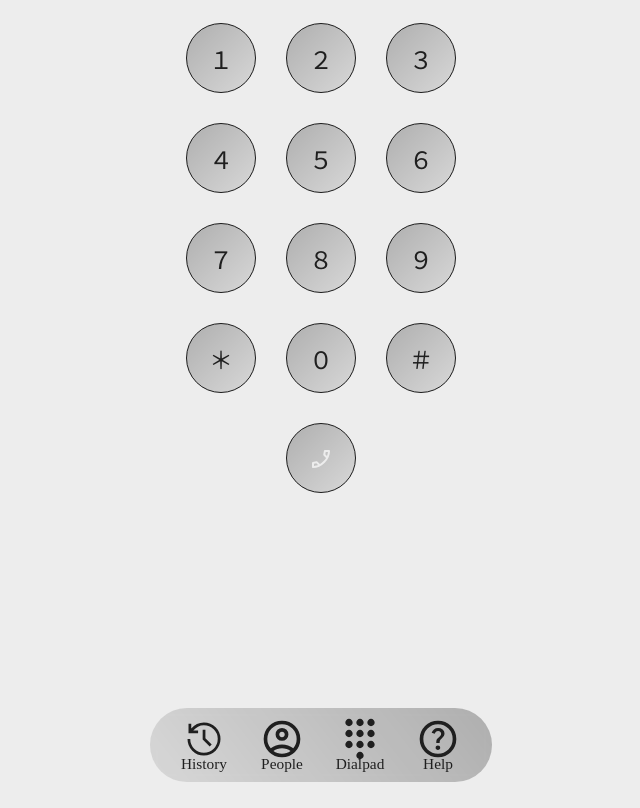
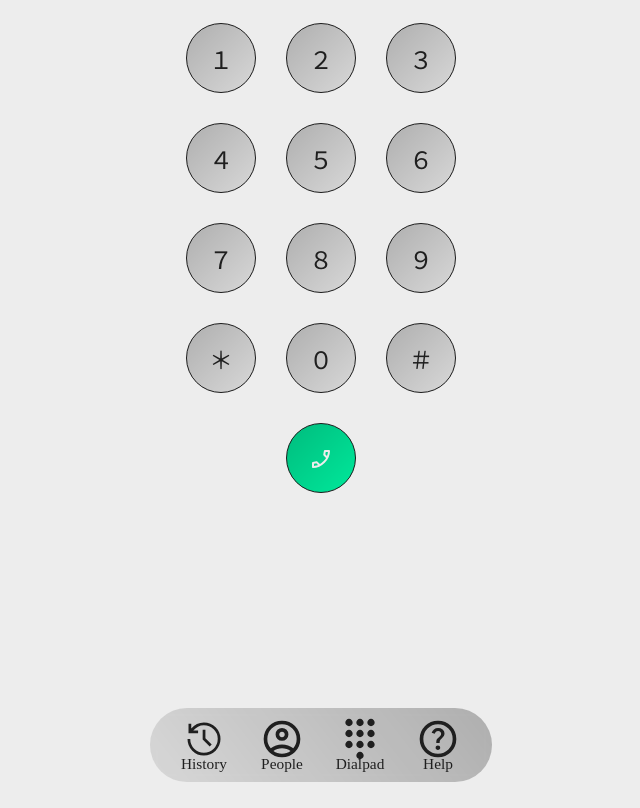
Before and after one commit to te-wing/pushphone-simulator, an Astro site: page / in a window 1280 px wide. Shown: the whole page, without its empty margins (319-959 px from the left). Built offline with nearby package versions, Linux system fonts and the light colour scheme; Astro itself is replaced by a stand-in of ours.

Commit message:
発信ボタンの色 see #1

```diff
--- a/src/pages/index.astro
+++ b/src/pages/index.astro
@@ -54,7 +54,7 @@ import styles from './index.module.scss';
 				</button>
 			</div>
 			<div class={styles.keyrow}>
-				<button class={styles.callButton}>
+				<button class='callButton'>
 					<svg xmlns="http://www.w3.org/2000/svg" height="24px" viewBox="0 -960 960 960" width="24px" fill="#ededed"><path d="M162-120q-18 0-30-12t-12-30v-162q0-13 9-23.5t23-14.5l138-28q14-2 28.5 2.5T342-374l94 94q38-22 72-48.5t65-57.5q33-32 60.5-66.5T681-524l-97-98q-8-8-11-19t-1-27l26-140q2-13 13-22.5t25-9.5h162q18 0 30 12t12 30q0 125-54.5 247T631-329Q531-229 409-174.5T162-120Zm556-480q17-39 26-79t14-81h-88l-18 94 66 66ZM360-244l-66-66-94 20v88q41-3 81-14t79-28Zm358-356ZM360-244Z"/></svg>
 				</button>
 			</div>
@@ -79,4 +79,10 @@ import styles from './index.module.scss';
 	  margin: 15px;
   	font-size: 24px;
 	}
+	button.callButton {
+		background-color: rgb(0, 255, 170);
+		@media (prefers-color-scheme: dark) {
+    	background: rgb(0, 182, 121);
+  	}
+	}
 </style>
--- a/src/pages/index.module.scss
+++ b/src/pages/index.module.scss
@@ -11,10 +11,3 @@
   height: 100px;
   display: flex;
 }
-
-.callButton {
-  background-color: rgb(0, 255, 170);
-  @media (prefers-color-scheme: dark) {
-    background: rgb(0, 182, 121);
-  }
-}
```
